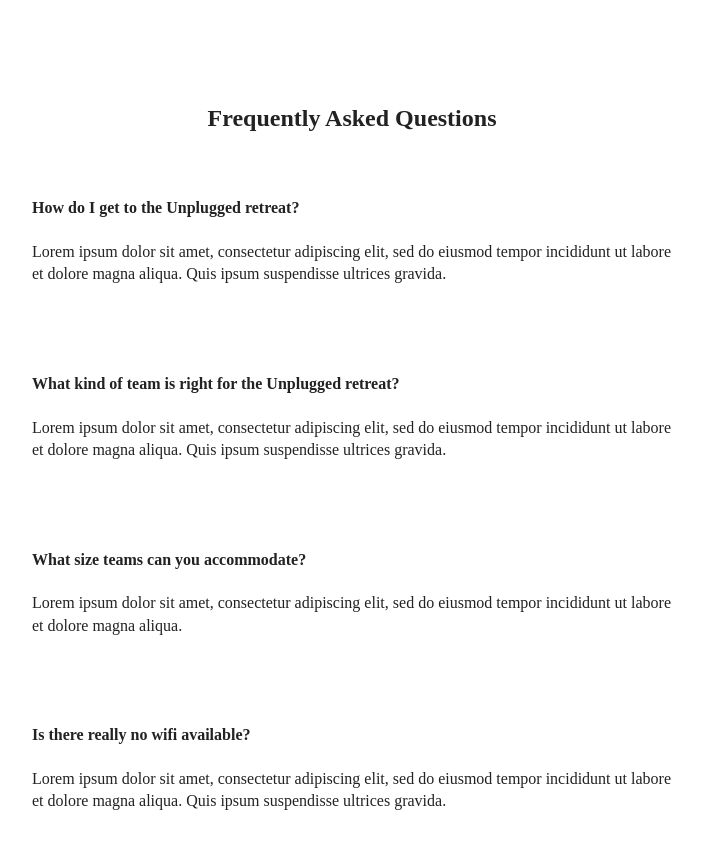
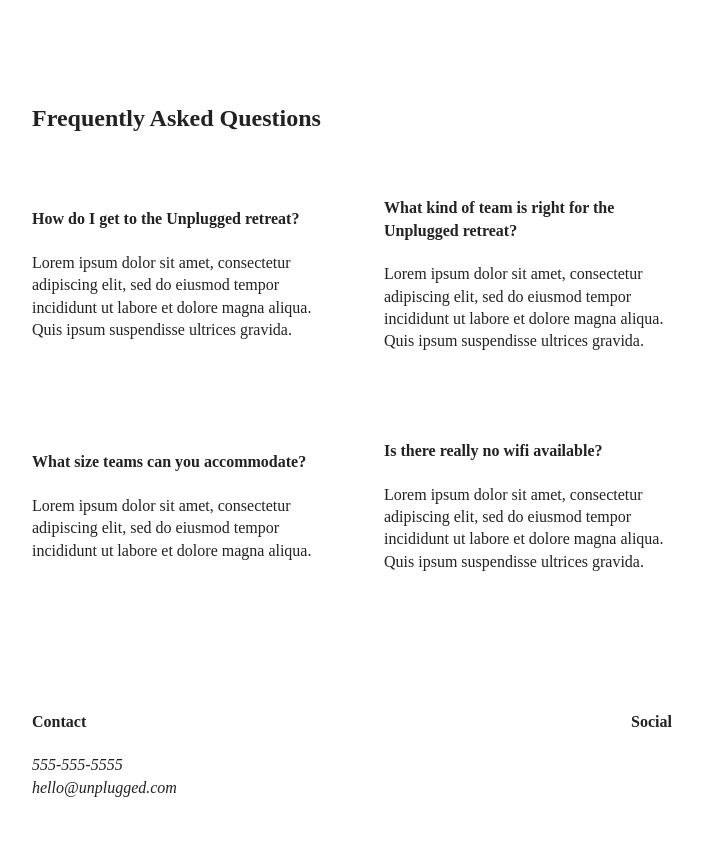
Before and after one commit to mkennedy5280/unplugged-2, a website: page faq/index.html in a window 1280 px wide. Shown: the part 92-952 px from the top of the page, without its empty margins (288-991 px from the left). Drawn offline with Linux system fonts and the light colour scheme.

Commit message:
Adds tablet styles to faq page

```diff
--- a/css/main.css
+++ b/css/main.css
@@ -100,7 +100,7 @@ header,
 footer {
   display: flex;
   justify-content: center;
-  align-content: center;
+  align-items: center;
   flex-flow: row wrap;
 }
 
@@ -484,6 +484,19 @@ aside .content-wrapper {
     display: flex;
     justify-content: space-between;
   }
+
+  /* FAQ */
+  .faq h2 {
+    width: 100%;
+  }
+
+  .faq .content-wrapper {
+    justify-content: space-between;
+  }
+
+  .faq-content {
+    flex-basis: 45%;
+  }
 }
 
 
```
